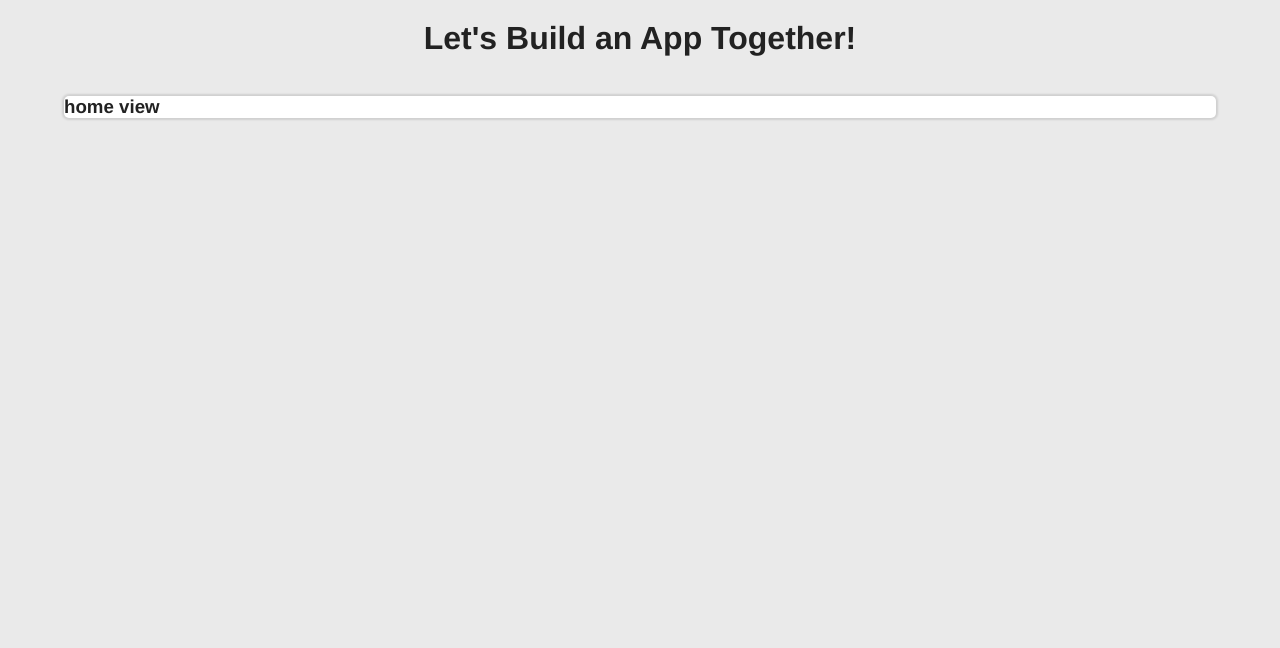
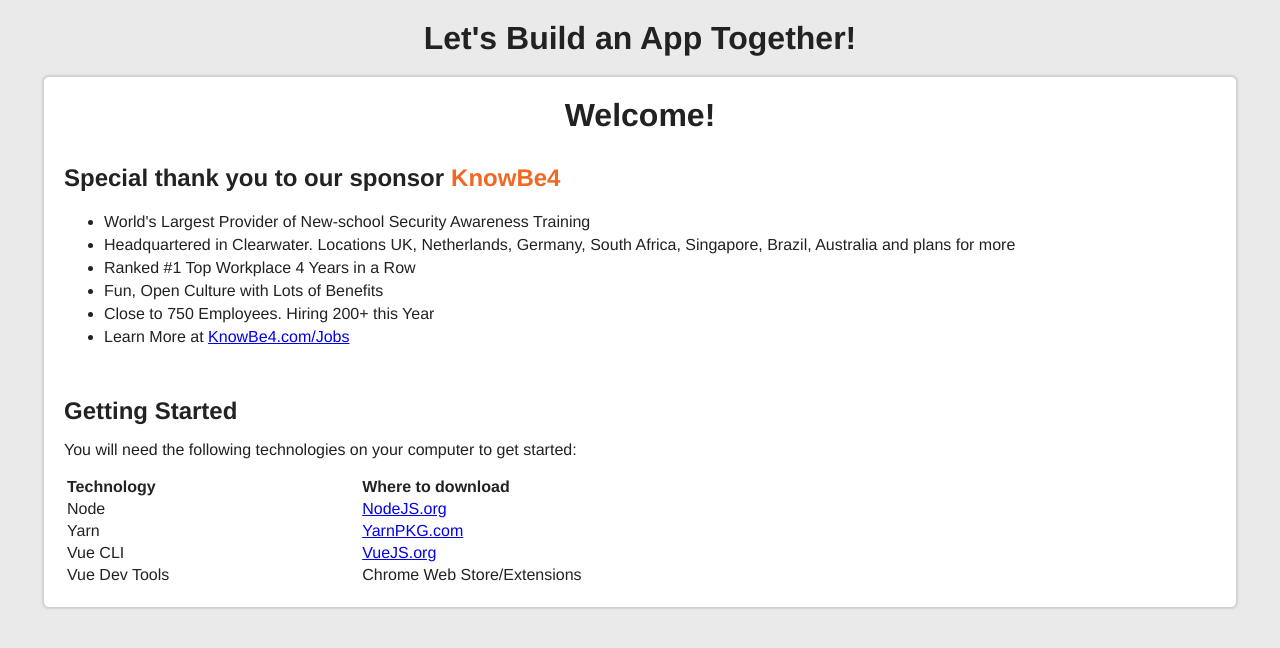
Before and after one commit to vue-js-tampa-bay/build-it-together-presentation, a Vue app: page / in a window 1280 px wide. Shown: the top 648 px of the page. Built offline with nearby package versions, Linux system fonts and the light colour scheme.

Commit message:
quick updates

```diff
--- a/src/views/Home.vue
+++ b/src/views/Home.vue
@@ -1,6 +1,43 @@
 <template lang="pug">
   .home-container
-    h3 home view
+    h1.welcome Welcome!
+    .sponsor
+      .sponsor-header
+        h2 Special thank you to our sponsor
+        h2.sponsor-name KnowBe4
+      ul
+        li World's Largest Provider of New-school Security Awareness Training
+        li Headquartered in Clearwater. Locations UK, Netherlands, Germany, South Africa, Singapore, Brazil, Australia and plans for more
+        li Ranked #1 Top Workplace 4 Years in a Row
+        li Fun, Open Culture with Lots of Benefits
+        li Close to 750 Employees. Hiring 200+ this Year
+        li
+          | Learn More at
+          a(href='https://www.knowbe4.com/jobs' target='_blank' rel='noreferrer noopener') KnowBe4.com/Jobs
+    .getting-started-container
+      h2 Getting Started
+      p You will need the following technologies on your computer to get started:
+      table
+        thead
+          tr
+            th Technology
+            th Where to download
+        tbody
+          tr
+            td Node
+            td
+              a(href='https://nodejs.org/en/download/' target='_blank' rel='noreferrer noopener') NodeJS.org
+          tr
+            td Yarn
+            td
+              a(href='https://yarnpkg.com/lang/en/docs/install/#mac-stable' target='_blank' rel='noreferrer noopener') YarnPKG.com
+          tr
+            td Vue CLI
+            td
+              a(href='https://cli.vuejs.org/guide/installation.html' target='_blank' rel='noreferrer noopener') VueJS.org
+          tr
+            td Vue Dev Tools
+            td Chrome Web Store/Extensions
 </template>
 
 <script>
@@ -16,5 +53,47 @@
   border-radius: 5px;
   margin: 0 auto;
   box-shadow: 0 0 2px 2px #22222220;
+  padding: 20px;
+
+  .welcome {
+    text-align: center;
+    margin-top: 0;
+  }
+
+  .sponsor {
+    display: flex;
+    flex-direction: column;
+    margin-top: 30px;
+
+    .sponsor-header {
+      display: flex;
+
+      .sponsor-name {
+        color: #f26721;
+        margin-left: 7px;
+      }
+    }
+
+    ul {
+      li {
+        margin: 5px 0;
+      }
+    }
+  }
+
+  h2 {
+    margin: 0;
+  }
+}
+
+.getting-started-container {
+  margin-top: 30px;
+  table {
+    width: 80%;
+
+    th {
+      text-align: left;
+    }
+  }
 }
 </style>
```
